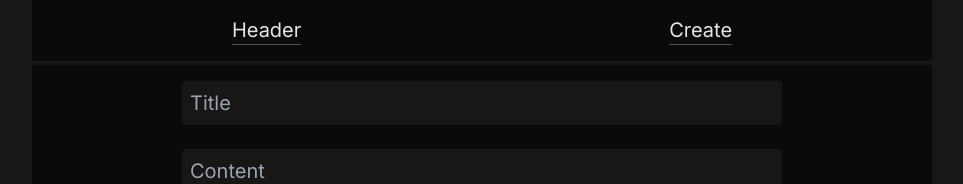
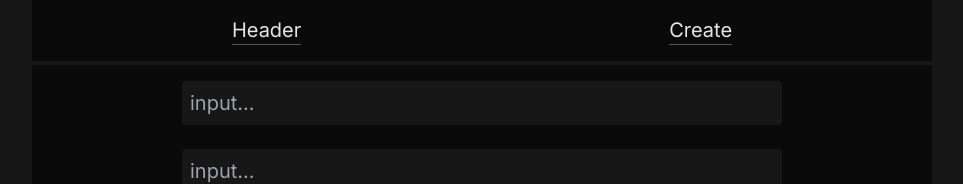
Before and after one commit to traindoggo/Frontends, a Next.js app in the folder nextjs-docker-todo/: page /blogs/create in a window 1280 px wide. Shown: the top 184 px of the page, without its empty margins (158-1121 px from the left). Built offline with nearby package versions, Linux system fonts and the light colour scheme.

Commit message:
attach react-hook-form and zod to PostCreate Form

```diff
--- a/nextjs-docker-todo/src/app/blogs/create/page.tsx
+++ b/nextjs-docker-todo/src/app/blogs/create/page.tsx
@@ -1,16 +1,18 @@
 "use client";
 
 import { createPost } from "@/actions/actions";
-import { FieldValues, useForm } from "react-hook-form";
+import { TBlogSchema, blogSchema } from "@/lib/types";
+import { zodResolver } from "@hookform/resolvers/zod";
+import { useForm } from "react-hook-form";
 
 export default function PostCreatePage() {
-  const { register, handleSubmit } = useForm();
+  const { register, handleSubmit } = useForm<TBlogSchema>({
+    resolver: zodResolver(blogSchema),
+    // defaultValues: {},
+  });
 
-  const onSubmit = async (data: FieldValues) => {
-    const formData = new FormData();
-    formData.append("title", data.title);
-    formData.append("content", data.content);
-    createPost(formData);
+  const onSubmit = async (data: TBlogSchema) => {
+    createPost(data);
   };
 
   return (
@@ -22,22 +24,23 @@ export default function PostCreatePage() {
         <input
           {...register("title")}
           type="text"
-          placeholder="Title"
-          className={`p-2 bg-neutral-900 rounded`}
+          placeholder="input..."
+          className={`p-2 bg-neutral-900 rounded outline-none
+            focus:bg-neutral-800`}
         />
         <textarea
           {...register("content")}
-          id="content"
-          placeholder="Content"
-          className={`h-full p-2 bg-neutral-900 rounded`}
+          placeholder="input..."
+          className={`h-full p-2 bg-neutral-900 rounded outline-none
+            focus:bg-neutral-800`}
         />
         <div>
           <button
             type="submit"
             className={`border px-2 rounded
-            text-black
+            text-black outline-none
             bg-green-900 border-green-900
-            hover:bg-green-500 duration-100`}
+            hover:bg-green-500 focus:bg-green-500 duration-100`}
           >
             Create
           </button>
```
